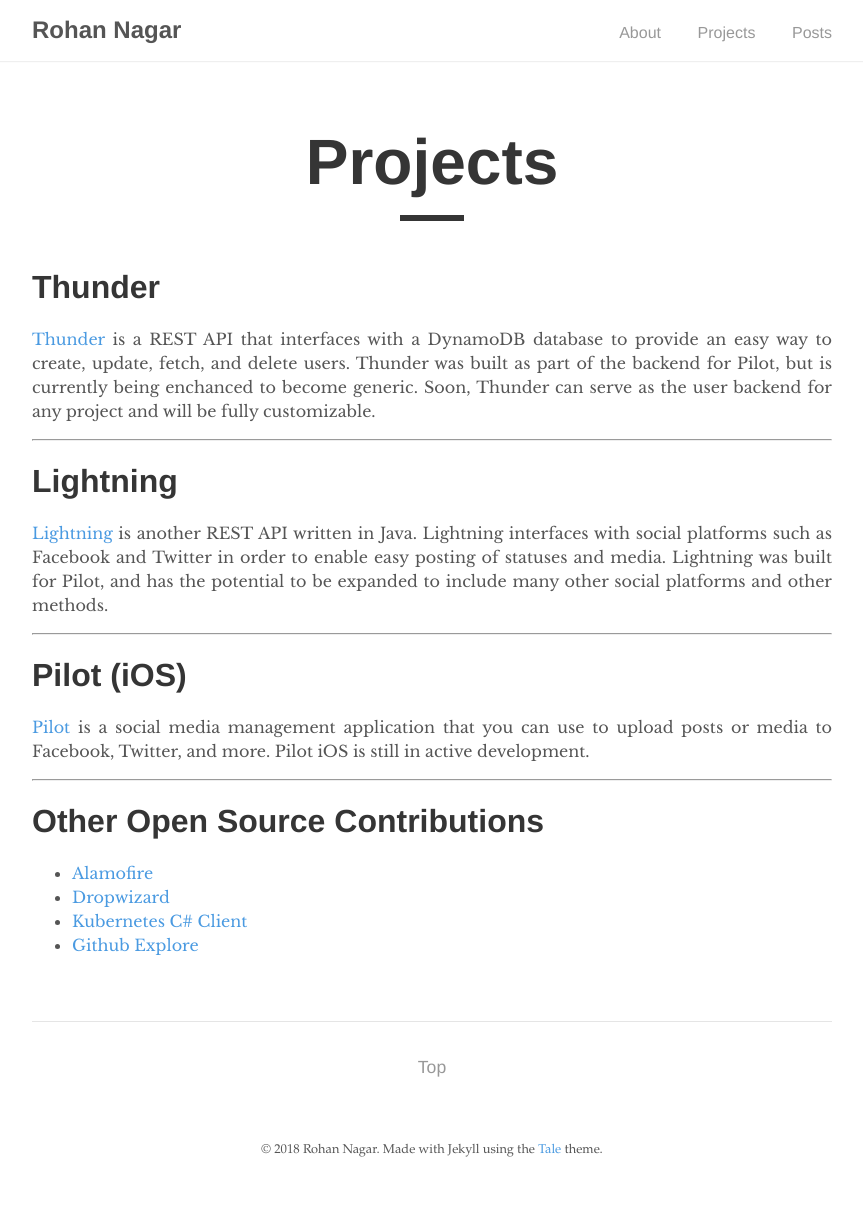
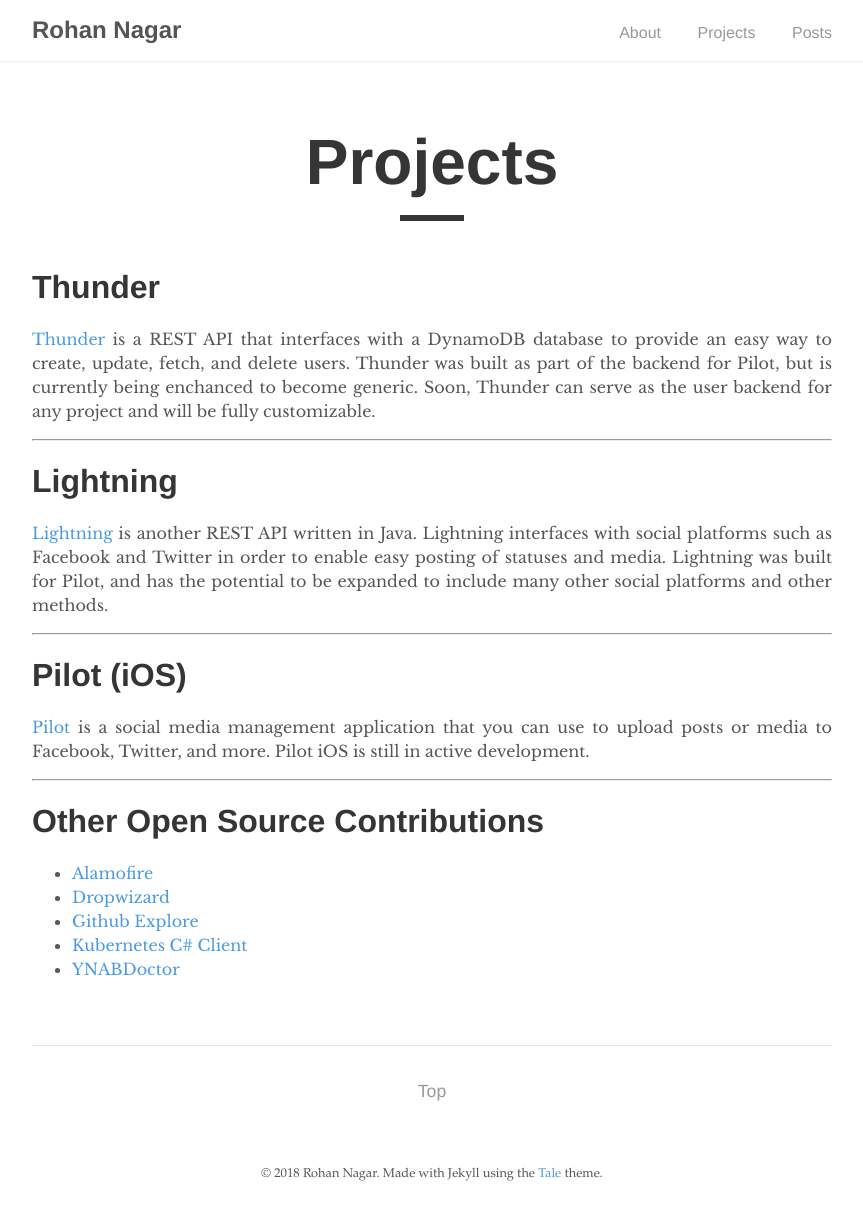
Before and after one commit to RohanNagar/RohanNagar.github.io, a Jekyll site: the page built from pages/projects.md, in a window 1280 px wide. Shown: the whole page, without its empty margins (208-1071 px from the left). Built offline with Jekyll 4.4.1, drawn with Linux system fonts in a browser that asks for light colours; before the commit the page ends 1193 px from its top, so only the background shows below that.

Commit message:
Add OSS contribution

```diff
--- a/pages/projects.md
+++ b/pages/projects.md
@@ -35,5 +35,6 @@
 
 - [Alamofire](https://github.com/Alamofire/Alamofire/pull/2462)
 - [Dropwizard](https://github.com/dropwizard/dropwizard/pull/2367)
+- [Github Explore](https://github.com/github/explore/pull/187)
 - [Kubernetes C# Client](https://github.com/kubernetes-client/csharp/pull/107)
-- [Github Explore](https://github.com/github/explore/pull/187)
+- [YNABDoctor](https://github.com/gruberb/YNABDoctor/pull/37)
```
